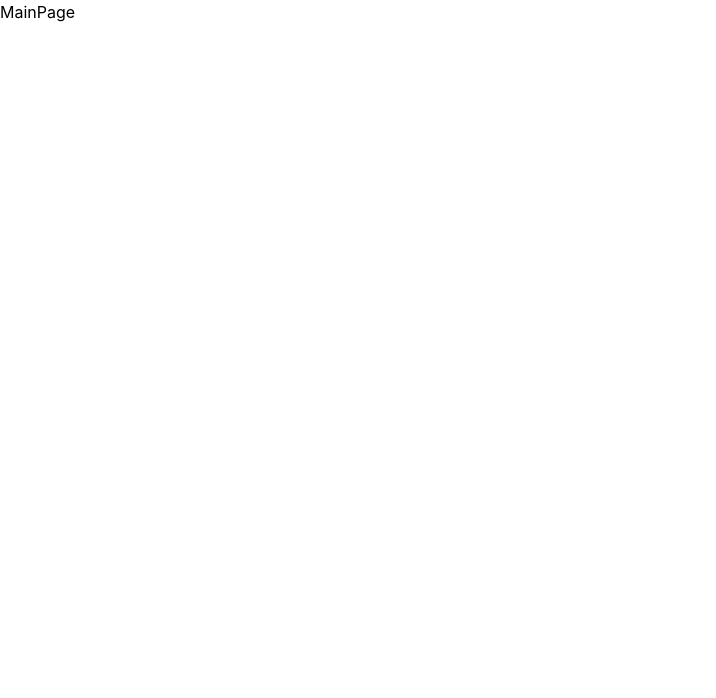
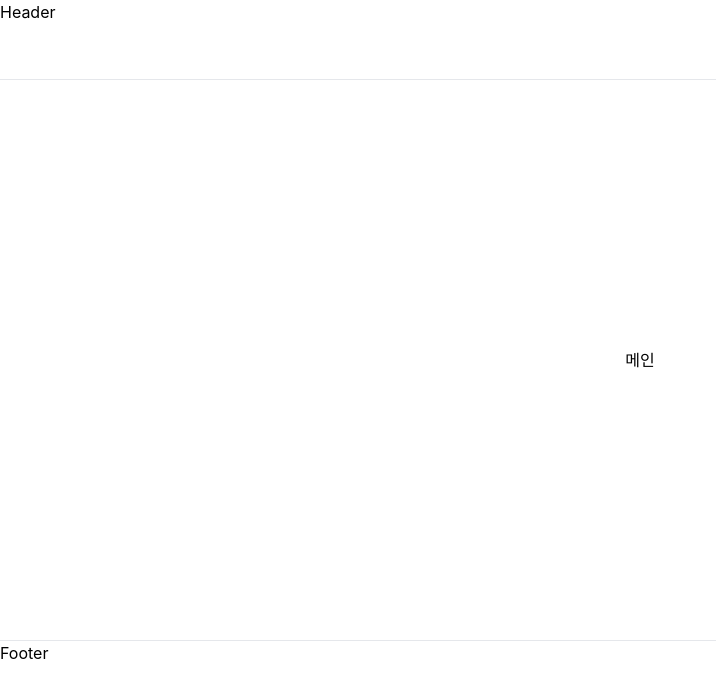
Before and after one commit to play3step/react-fsd-arch, a React (Vite) app: page / in a window 1280 px wide. Shown: the top 698 px of the page, without its empty margins (0-716 px from the left). Built offline with nearby package versions, Linux system fonts and the light colour scheme; a web font is replaced by a local one.

Commit message:
[style] 레이아웃 구조

```diff
--- a/src/1-app/router/Router.tsx
+++ b/src/1-app/router/Router.tsx
@@ -1,9 +1,16 @@
 import { createBrowserRouter } from 'react-router'
-import { MainPage } from '../../2-pages/main/index'
+import { MainPage } from '../../2-pages/main'
+import { Layout } from '../../3-widgets'
 
 export const router = createBrowserRouter([
   {
     path: '/',
-    Component: MainPage
+    Component: Layout,
+    children: [
+      {
+        index: true,
+        Component: MainPage
+      }
+    ]
   }
 ])
--- /dev/null
+++ b/src/3-widgets/footer/index.ts
@@ -0,0 +1 @@
+export { Footer } from './ui/Footer'
--- /dev/null
+++ b/src/3-widgets/footer/ui/Footer.tsx
@@ -0,0 +1,5 @@
+export const Footer = () => {
+  return (
+    <footer className="w-full h-40 border-t border-t-[#E5E7EB]">Footer</footer>
+  )
+}
--- /dev/null
+++ b/src/3-widgets/header/index.ts
@@ -0,0 +1 @@
+export { Header } from './ui/Header'
--- /dev/null
+++ b/src/3-widgets/header/ui/Header.tsx
@@ -0,0 +1,5 @@
+export const Header = () => {
+  return (
+    <header className="w-full h-20 border-b border-b-[#E5E7EB]">Header</header>
+  )
+}
--- a/src/3-widgets/index.ts
+++ b/src/3-widgets/index.ts
@@ -0,0 +1,3 @@
+export { Layout } from './layout'
+export { Header } from './header'
+export { Footer } from './footer'
--- /dev/null
+++ b/src/3-widgets/layout/index.ts
@@ -0,0 +1 @@
+export { Layout } from './ui/Layout'
--- /dev/null
+++ b/src/3-widgets/layout/ui/Layout.tsx
@@ -0,0 +1,14 @@
+import { Footer } from '../../footer/index'
+import { Header } from '../../header/index'
+
+export const Layout = () => {
+  return (
+    <div className="flex flex-col justify-between max-w-full min-h-screen">
+      <Header />
+      <div className="flex justify-center items-center flex-1">
+        <main>메인</main>
+      </div>
+      <Footer />
+    </div>
+  )
+}
```
